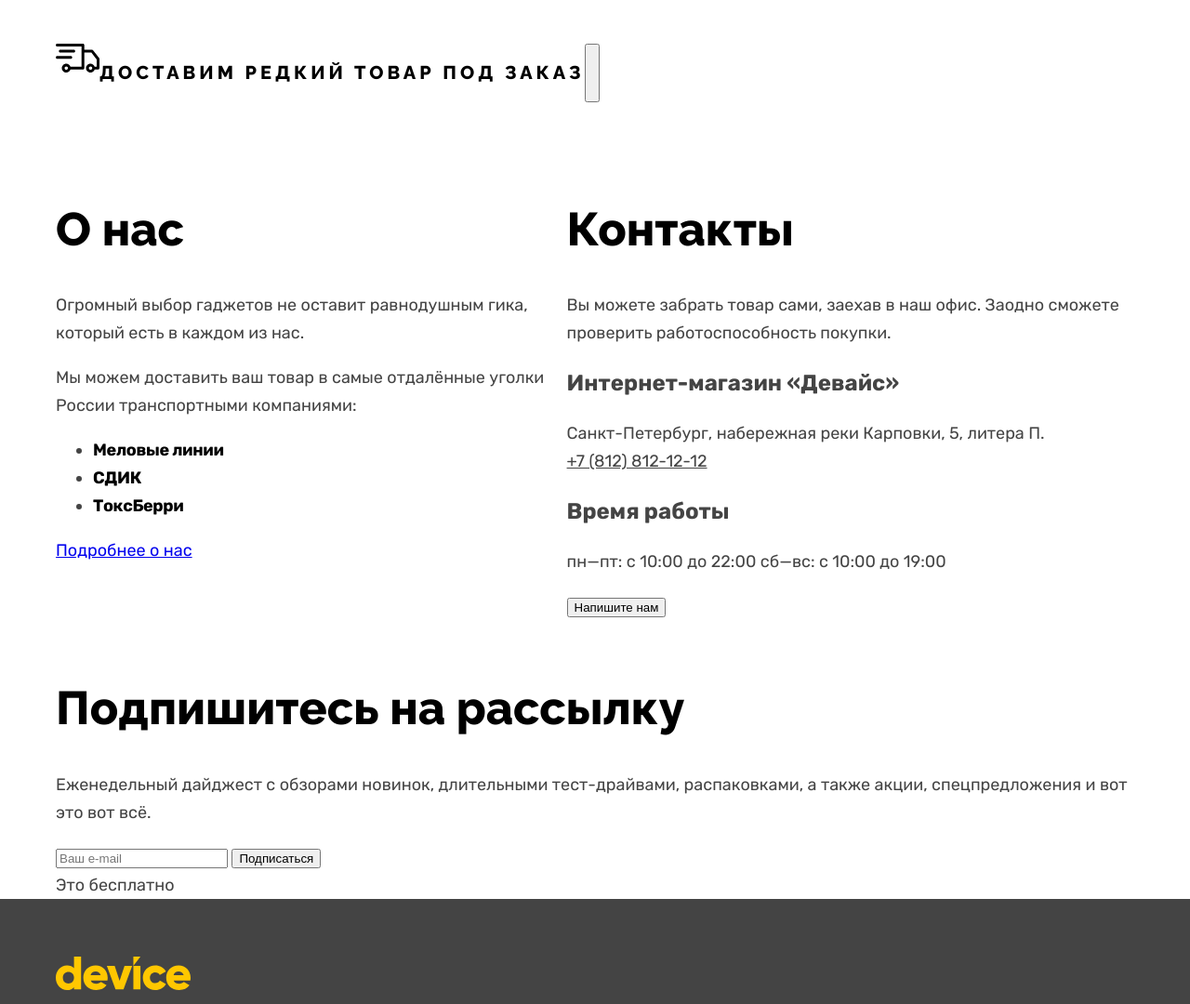
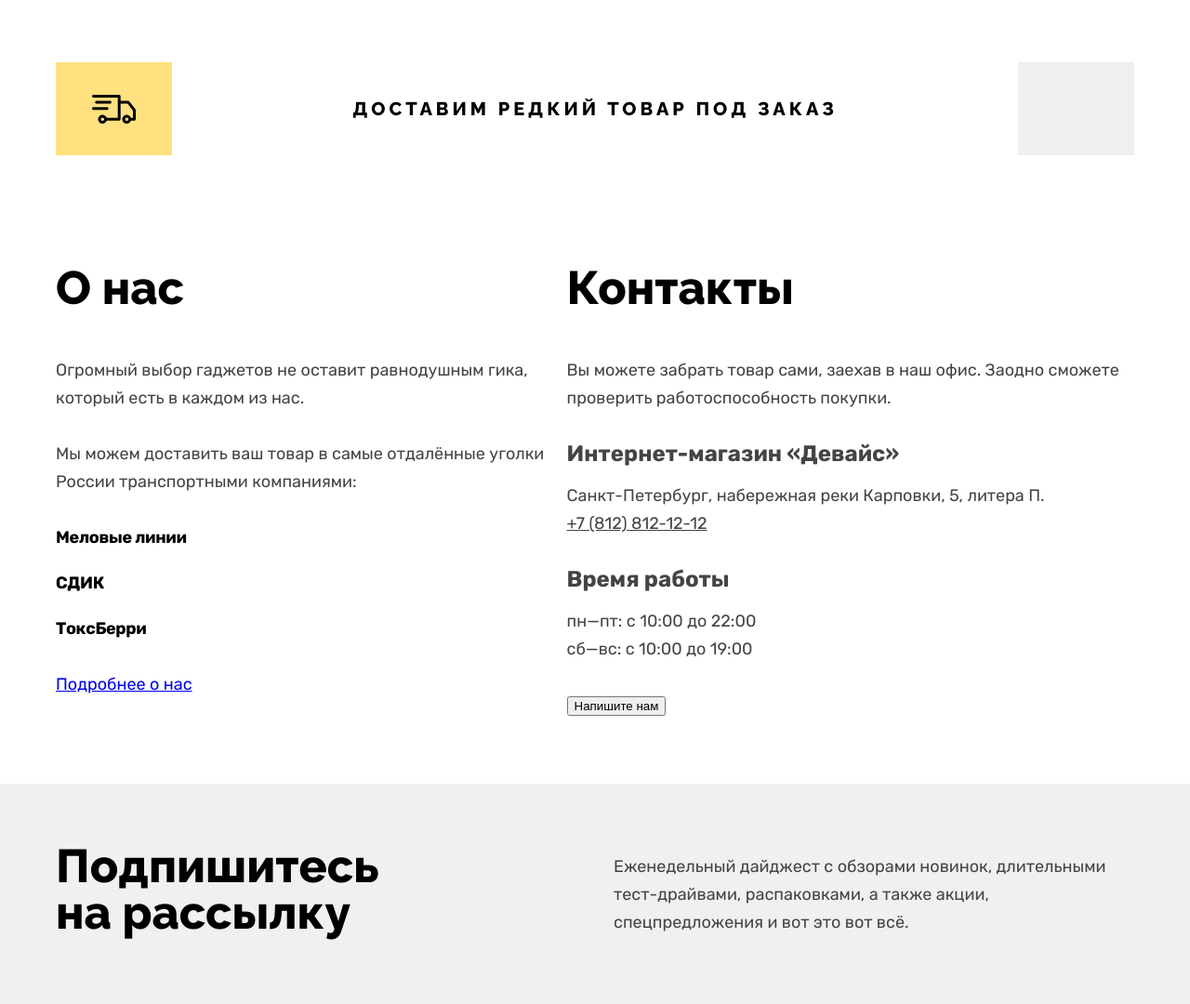
Before and after one commit to DariaEgarmina/2156249-device-35, a plain HTML site: page index.html in a window 1280 px wide. Shown: the part 1720-2800 px from the top of the page at 93% size. Drawn offline with Linux system fonts and the light colour scheme.

Commit message:
завершает оформление микросеток главной страницы

```diff
--- a/index.html
+++ b/index.html
@@ -126,27 +126,39 @@
 
         <ul class="product-categories__list">
           <li class="product-categories__item">
+            <div class="product-categories__image__wrap">
             <img class="product-categories__image" src="images/index__main/glasses-icon__main.svg" width="97px" height="55px" alt="Очки для виртуально реальности.">
+            </div>
             <span class="product-categories__title">Виртуальная реальность</span>
           </li>
           <li class="product-categories__item">
-            <img class="product-categories__image" src="images/index__main/selfie-icon__main.svg" width="86px" height="117px" alt="Монопод для селфи.">
+            <div class="product-categories__image__wrap">
+            <img class="product-categories__image monopod__image" src="images/index__main/selfie-icon__main.svg" width="86px" height="117px" alt="Монопод для селфи.">
+            </div>
             <span class="product-categories__title">Моноподы для селфи</span>
           </li>
           <li class="product-categories__item">
+            <div class="product-categories__image__wrap">
             <img class="product-categories__image" src="images/index__main/camera-icon__main.svg" width="71px" height="87px" alt="Экшн-камера.">
+            </div>
             <span class="product-categories__title">Экшн-камеры</span>
           </li>
           <li class="product-categories__item">
+            <div class="product-categories__image__wrap">
             <img class="product-categories__image" src="images/index__main/fintess-tracker-icon__main.svg" width="108px" height="65px" alt="Фитнес-браслет.">
+            </div>
             <span class="product-categories__title">Фитнес-браслеты</span>
           </li>
           <li class="product-categories__item">
+            <div class="product-categories__image__wrap">
             <img class="product-categories__image" src="images/index__main/watch-icon__main.svg" width="56px" height="98px" alt="Электронные часы.">
+            </div>
             <span class="product-categories__title">Умные часы</span>
           </li>
           <li class="product-categories__item">
+            <div class="product-categories__image__wrap">
             <img class="product-categories__image" src="images/index__main/drone-icon__main.svg" width="132px" height="69px" alt="Квадрокоптер.">
+            </div>
             <span class="product-categories__title">Квадрокоптеры</span>
           </li>
         </ul>
@@ -188,7 +200,9 @@
       <section class="rare-product">
         <h2 class="visually-hidden">Информация о доставке редких товаров</h2>
 
+        <div class="rare-product__image__wrap">
         <img class="rare-product__image" src="images/index__main/truck-icon__main.svg" width="47px" height="31px" alt="Мчащийся грузовичок.">
+        </div>
         <p class="rare-product__text">Доставим редкий товар под заказ</p>
 
         <button class="button rare-product__button" type="button">
@@ -241,7 +255,7 @@
         <a class="contacts__phone" href="tel:+78128121212">+7 (812) 812-12-12</a>
 
         <h3 class="contacts__subtitle">Время работы</h3>
-        <p class="contacts__text">пн—пт: с 10:00 до 22:00
+        <p class="contacts__text">пн—пт: с 10:00 до 22:00 <br>
           сб—вс: с 10:00 до 19:00
         </p>
 
@@ -251,6 +265,7 @@
       </section>
       </div>
 
+      <div class="subsciption__background">
       <section class="subsciption">
         <h2 class="subsciption__title">Подпишитесь
           на рассылку
@@ -268,6 +283,7 @@
 
         <span class="subsciption__free">Это бесплатно</span>
       </section>
+      </div>
     </main>
 
     <footer class="footer__background">
--- a/styles/styles.css
+++ b/styles/styles.css
@@ -207,7 +207,6 @@ body {
 .product-description {
   width: 560px;
   margin: 0;
-  margin-left: 40px;
 }
 
 .product-description__order-number {
@@ -254,7 +253,6 @@ body {
   display: flex;
   flex-direction: column;
 
-  width: 140px;
   margin-right: 20px;
 }
 
@@ -266,6 +264,7 @@ body {
   font-size: 36px;
   line-height: 30px;
   color: black;
+  margin-bottom: 12px;
 }
 
 .product-details__text {
@@ -297,6 +296,23 @@ body {
   width: 160px;
 }
 
+.product-categories__image__wrap {
+  width: 160px;
+  height: 160px;
+  background-color: #FFE17F;
+  color: #444444;
+
+  margin-bottom: 32px;
+
+  display: flex;
+  align-items: center;
+  justify-content: center;
+}
+
+.monopod__image {
+  align-self: end;
+}
+
 .product-categories__title {
   font-family: "Raleway", sans-serif;
   font-size: 18px;
@@ -317,6 +333,7 @@ body {
 /* Список дополнительных услуг */
 
 .extra-services {
+  width: 280px;
   padding: 64px 0 65px 0;
 }
 
@@ -330,7 +347,9 @@ body {
 /* Описание дополнительных услуг */
 
 .extra-services-description {
+  width: 873px;
   padding: 73px 63px 73px 116px;
+  box-sizing: border-box;
 }
 
 .extra-services-description__title {
@@ -338,6 +357,14 @@ body {
   font-size: 50px;
   line-height: 50px;
   color: black;
+
+  margin: 0;
+  margin-bottom: 34px;
+}
+
+.extra-services-description__text {
+  margin: 0;
+  max-width: 452px;
 }
 
 /* Доставка редких товаров - основная часть */
@@ -349,6 +376,18 @@ body {
   margin: 0 auto 70px auto;
 }
 
+.rare-product__image__wrap {
+  width: 125px;
+  height: 100px;
+
+  background-color: #FFE17F;
+  color: #444444;
+
+  display: flex;
+  align-items: center;
+  justify-content: center;
+}
+
 .rare-product__text {
   font-family: "Raleway", sans-serif;
   font-size: 20px;
@@ -357,6 +396,17 @@ body {
   text-transform: uppercase;
   letter-spacing: 0.2em;
   color: black;
+
+  margin: auto;
+}
+
+.rare-product__button {
+  width: 125px;
+  height: 100px;
+
+  padding: 0;
+  margin: 0;
+  border: 0;
 }
 
 /* Информация о компании и контакты - основная часть */
@@ -376,6 +426,29 @@ body {
   font-size: 50px;
   line-height: 50px;
   color: black;
+
+  margin: 48px 0;
+}
+
+.about-us__text {
+  margin: 0;
+  margin-bottom: 30px;
+}
+
+.delivery__list {
+  list-style-type: none;
+
+  padding: 0;
+  margin: 0;
+  margin-bottom: 30px;
+}
+
+.delivery__item {
+  margin-bottom: 19px;
+}
+
+.delivery__item:last-child {
+  margin-bottom: 0;
 }
 
 .delivery__link {
@@ -389,10 +462,18 @@ body {
 
 /* Контакты */
 
+.contacts__text {
+  margin: 0;
+  margin-bottom: 30px;
+}
+
 .contacts__subtitle {
   font-weight: 700;
   font-size: 24px;
   line-height: 30px;
+
+  margin: 0;
+  margin-bottom: 15px;
 }
 
 .contacts__address {
@@ -402,13 +483,23 @@ body {
 
 .contacts__phone {
   color: #444444;
+
+  display: block;
+  margin-bottom: 30px;
 }
 
 /* Подписка на рассылку - основная часть */
 
+.subsciption__background {
+  background-color: #F0F0F0;
+}
+
 .subsciption {
   width: 1160px;
-  margin: 0 auto 0 auto;
+  margin: 0 auto;
+
+  display: flex;
+  flex-wrap: wrap;
 }
 
 .subsciption__title {
@@ -416,6 +507,32 @@ body {
   font-size: 50px;
   line-height: 50px;
   color: black;
+
+  width: 348px;
+  margin: 64px 0 144px 0;
+}
+
+.subsciption__text {
+  width: 560px;
+  margin: 74px 0 144px 252px;
+}
+
+.subsciption__form {
+  margin-bottom: 56px;
+}
+
+.subsciption__input {
+  width: 557px;
+  height: 55px;
+}
+
+.subsciption__button {
+  width: 253px;
+  height: 55px;
+}
+
+.subsciption__free {
+  margin-left: auto;
 }
 
 /* Подвал сайта */
@@ -433,8 +550,17 @@ body {
   padding-bottom: 62px;
 }
 
+.footer__logo {
+  margin-bottom: 30px;
+}
+
 .footer__address__container {
   display: flex;
+}
+
+.address {
+  width: 246px;
+  margin-bottom: 62px;
 }
 
 .address__text {
@@ -444,6 +570,10 @@ body {
 
 .footer__link__about {
   color: #ffffff;
+}
+
+.phone {
+  margin-left: 183px;
 }
 
 .phone__link {
```
